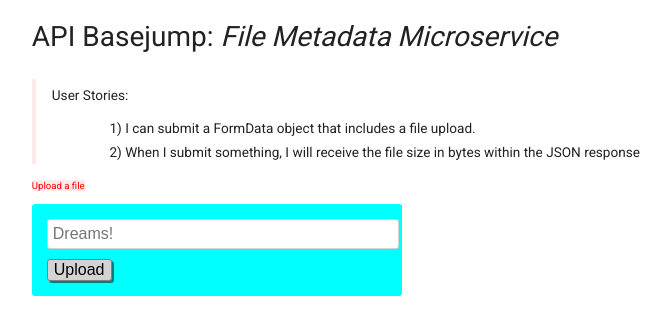
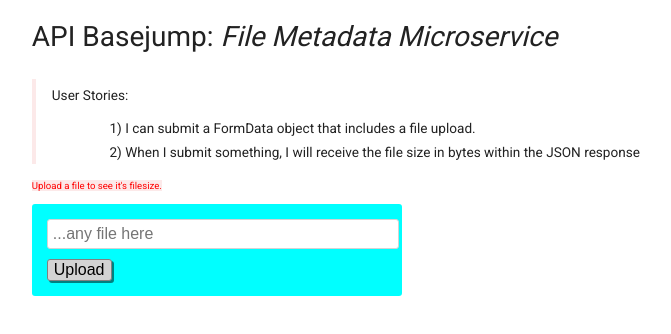
Before and after one commit to JP-Dub/file-metadata, a website: page views/index.html in a window 1280 px wide. Shown: the whole page, without its empty margins (71-742 px from the left). Drawn offline with Linux system fonts and the light colour scheme.

Commit message:
💼😹 Checkpoint views/index.html:553280/204 public/style.css:553280/6

```diff
--- a/public/style.css
+++ b/public/style.css
@@ -122,6 +122,7 @@ li {
   margin-bottom: 5px;
 }
 
+
 /* Original CSS */
 
 /*
--- a/views/index.html
+++ b/views/index.html
@@ -26,18 +26,15 @@
           </p>
         </article>
       <footer>
-        <main>
-
-          <p><mark>Upload a file</mark</p>
+          <p><mark>Upload a file to see it's filesize.</mark></p>
           <form>
-            <input type="text" maxlength="100" placeholder="Dreams!">
+            <input type="text" maxlength="100" placeholder="...any file here">
             <button type="submit">Upload</button>
           </form>
           <section class="dreams">
             <ul id="dreams">
             </ul>
           </section>
-        </main>
       </footer>
       </div>
    </body>
```
